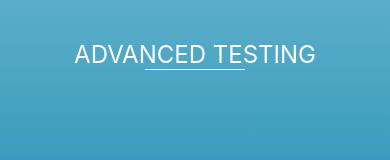
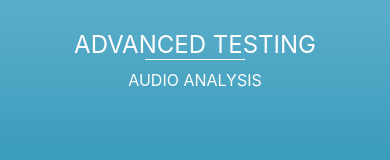
Before and after one commit to glockstory/psyscan, a React Native app: screen /AdvancedAudioAnalysis in a window 390 px wide. Shown: the part 184-344 px from the top of the page. Built offline with nearby package versions, Linux system fonts and the light colour scheme.

Commit message:
fix audio analysis title

```diff
--- a/components/AdvancedTesting/AdvancedAudioAnalysis.js
+++ b/components/AdvancedTesting/AdvancedAudioAnalysis.js
@@ -8,7 +8,7 @@ import Slider from "@react-native-community/slider";
 export default function AdvancedAudioAnalysis() {
   return (
     <LinearArea>
-      <AdvancedDescription></AdvancedDescription>
+      <AdvancedDescription>AUDIO ANALYSIS</AdvancedDescription>
       <View style={{ alignItems: "center" }}>
         <Image
           style={{ width: 132, height: 212 }}
```
